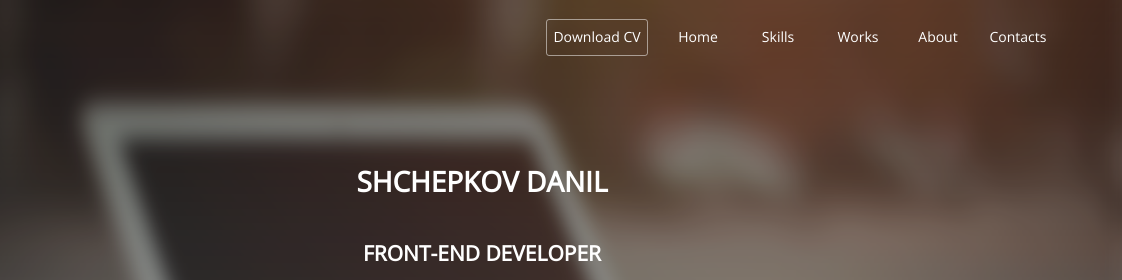
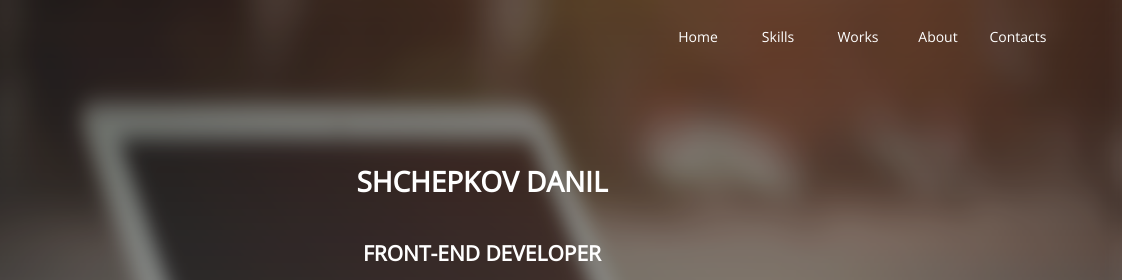
Before and after one commit to daniil0129/portfolio-project, a plain HTML site: page index.html in a window 1280 px wide. Shown: the top 280 px of the page, 158-1280 px from the left. Drawn offline with nearby package versions, Linux system fonts and the light colour scheme.

Commit message:
fix link

```diff
--- a/index.html
+++ b/index.html
@@ -31,7 +31,6 @@
                 <a href="#" class="logo logo-dark"><img src="images/dark-logo.png" alt="Mikhail Kletsko"></a>
             </div>
             <nav class="nav-main">
-                <a href="https://drive.google.com/file/d/1W_UFBiU16hLIgQ8hETMh1V3ePE5MvvBc/view?usp=sharing" class="download-cv button-content-position" target="_blank"><span>Download CV</span></a>
                 <ul class="navigation">
                     <li class="nav-link"><a href="#welcome">Home</a></li>
                     <li class="nav-link"><a href="#experience">Skills</a></li>
```
